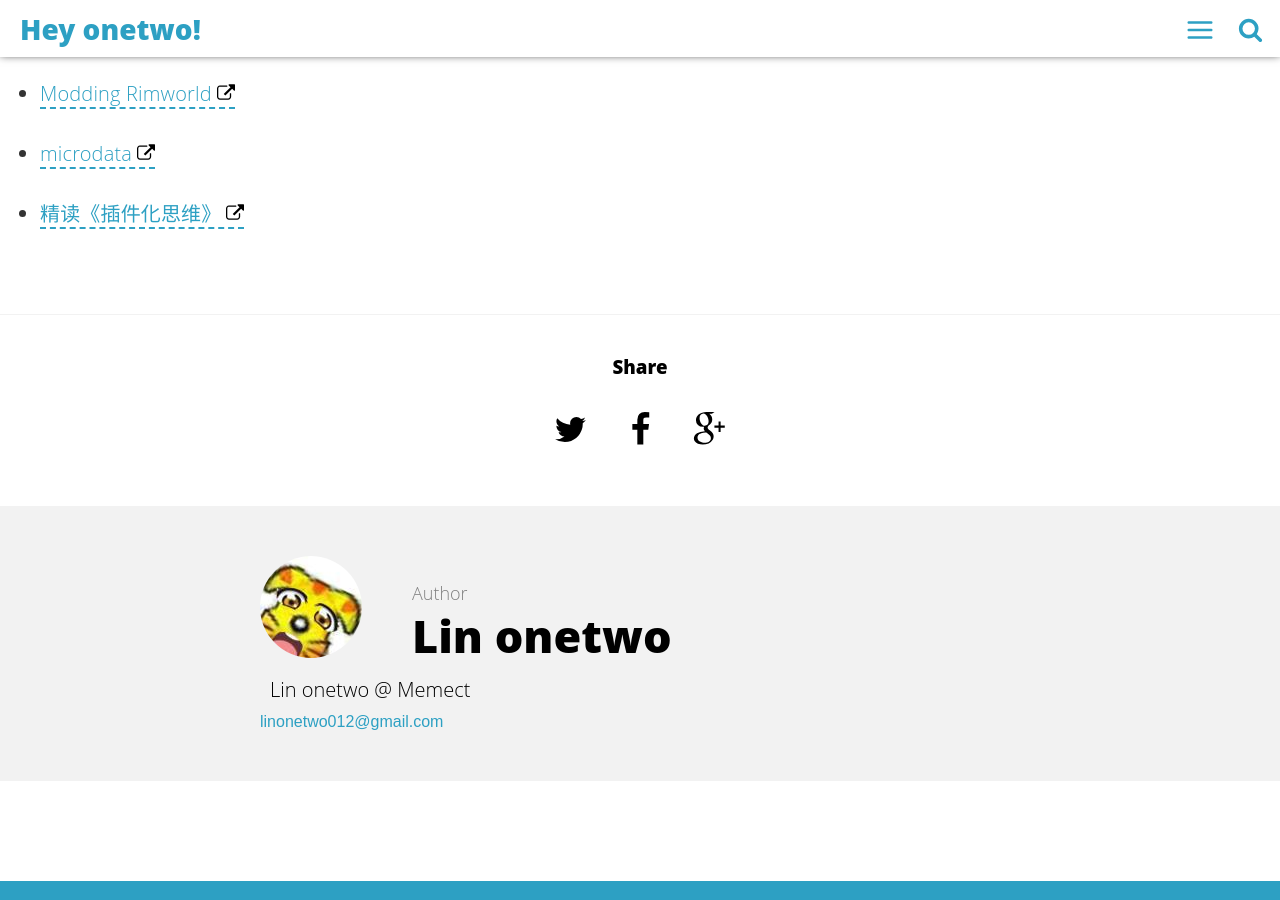
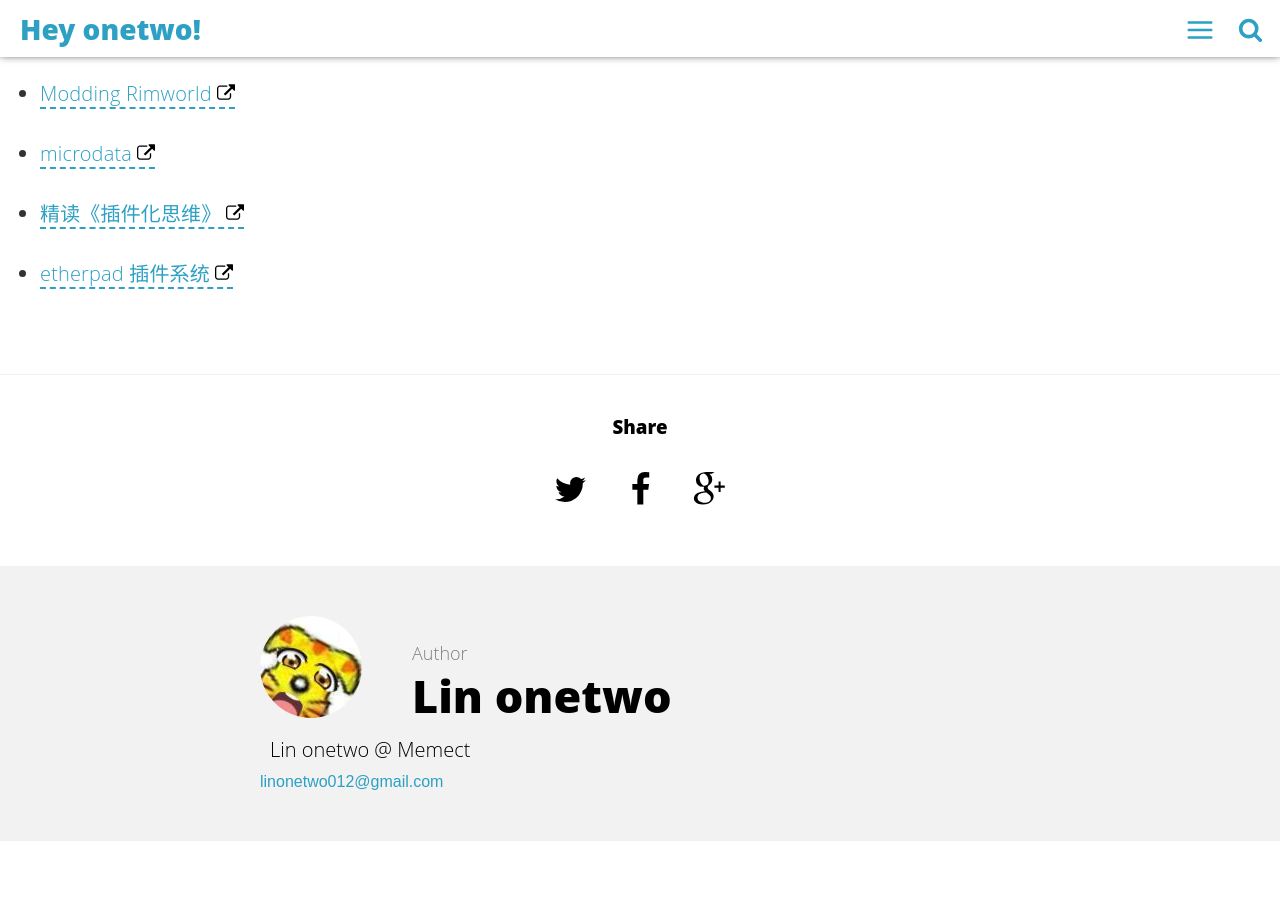
Before and after one commit to linonetwo/linonetwo.github.io, a Jekyll site: the page built from _posts/2017-08-21-前端插件系统设计.md, in a window 1280 px wide and 900 px high, scrolled down 11542 px. Built offline with Jekyll 4.4.1, drawn with Linux system fonts in a browser that asks for light colours; comment, search, counter and statistics services are not loaded.

Commit message:
加一个 etherpad

```diff
--- a/_posts/2017-08-21-前端插件系统设计.md
+++ b/_posts/2017-08-21-前端插件系统设计.md
@@ -208,3 +208,4 @@ Rimworld 有一种在前端应用中一般以 SEO 为目的出现的插件类型
 - [<span id="16">Modding Rimworld</span>](http://rimworldwiki.com/wiki/Modding)
 - [<span id="17">microdata</span>](https://www.w3.org/TR/microdata/#converting-html-to-other-formats)
 - [<span id="18">精读《插件化思维》</span>](https://github.com/dt-fe/weekly/blob/master/53.%E7%B2%BE%E8%AF%BB%E3%80%8A%E6%8F%92%E4%BB%B6%E5%8C%96%E6%80%9D%E7%BB%B4%E3%80%8B.md)
+- [<span id="19">etherpad 插件系统</span>](https://github.com/ether/etherpad-lite/wiki)
```
